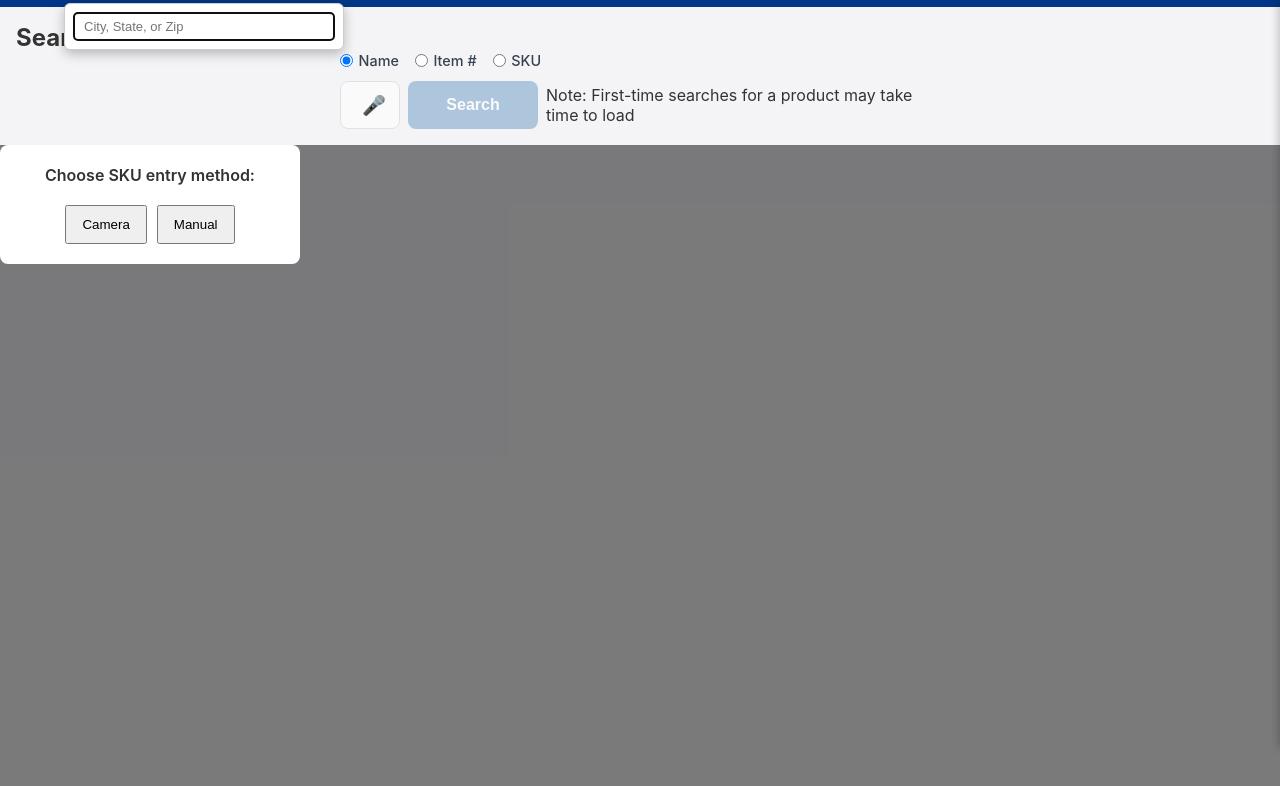
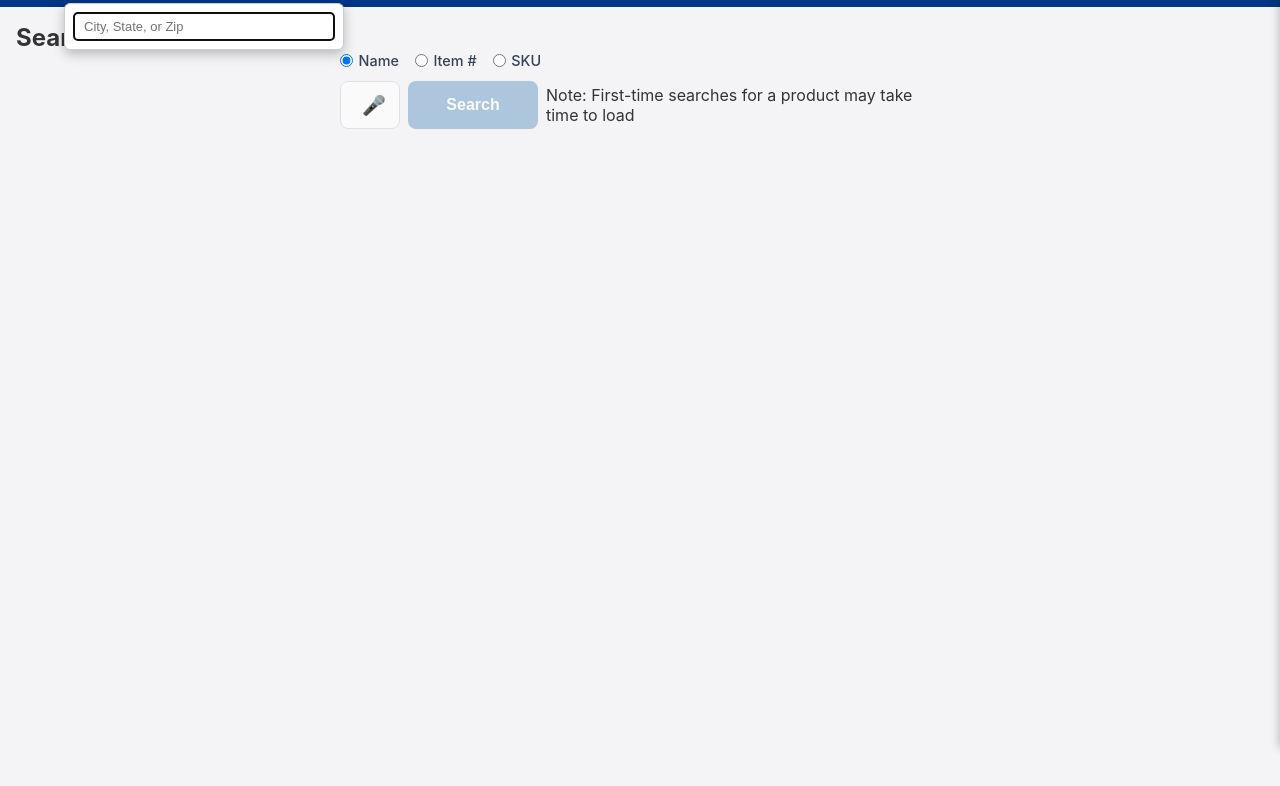
Before and after one commit to BenIsOnGitHub/WarehouseItemFinder, a website: page public/index.html in a window 1280 px wide. Shown: the part 52-838 px from the top of the page. After the commit the page ends 800 px from the top, so only its background shows below. Drawn offline with Linux system fonts and the light colour scheme; no server answers.

Commit message:
fix typo in styles.css

```diff
--- a/public/styles.css
+++ b/public/styles.css
@@ -1143,7 +1143,8 @@ border: 1px solid #ccc;
 
 /* Choose whether to enter SKU via camera barcode capture or manually */
 .custom-modal-backdrop {
-	style="display: none; position: fixed;
+	display: none;
+	position: fixed;
 	top: 0; left: 0;
 	width: 100vw;
 	height: 100vh;
```
